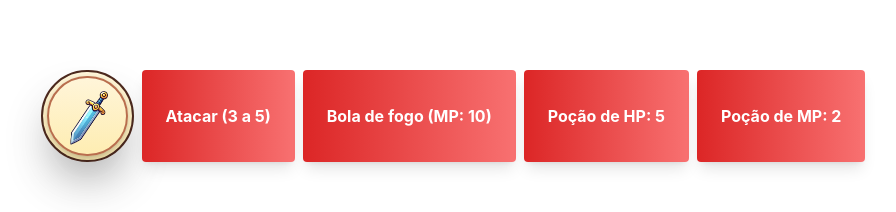
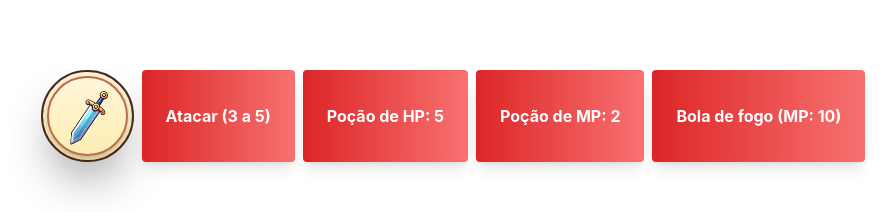
Before and after one commit to avilabiel/bellatrix-fe, a React (Vite) app: page / in a window 1280 px wide. Shown: the part 354-566 px from the top of the page, without its empty margins (187-1083 px from the left). Built offline with nearby package versions, Linux system fonts and the light colour scheme.

Commit message:
Hooks actions (#4)
* Applying dry in buttons

* So now we have hooks in our actions buttons

* Returning just battle and then extracting user and monster

* Isolating the function in its right place

```diff
--- a/src/app.tsx
+++ b/src/app.tsx
@@ -1,33 +1,28 @@
 /* eslint-disable @typescript-eslint/no-non-null-asserted-optional-chain */
 import React from "react";
-import { useCallback, useEffect, useRef, useState } from "react";
-import { battle as battleMock } from "./mock";
+import { useEffect, useRef } from "react";
 import BattleEvent, { ACTION_TYPE } from "./entities/BattleEvent";
-import Battle from "./entities/Battle";
-import User from "./entities/User";
-import Monster from "./entities/Monster";
-import Spell from "./entities/Spell";
 import HealthBar from "./components/HealthBar";
 import ManaBar from "./components/ManaBar";
-import ActionButtons from "./components/buttons/ActionButtons";
+import SwordIcon from "@/public/images/sword.png";
+import { useCombatActions } from "./hooks/useCombatActions";
+import AttackButton from "./components/buttons/AttackButton";
+import ItemButton from "./components/buttons/ItemButton";
+import SpellButton from "./components/buttons/SpellButton";
+import ButtonSword from "./components/ButtonSword";
 
 // TODO: explain
-function getRandomizer(min: number, max: number) {
-  return Math.floor(Math.random() * (1 + max - min)) + min;
-}
-
 // POC: Start the battle event
 export function App() {
-  const [battle, setBattle] = useState<Battle>(battleMock);
+  const { useItem, spellAtk, baseAtk, battle } = useCombatActions();
+  const { user, monster } = battle;
   const textareaRef = useRef<HTMLTextAreaElement>(null);
-  const { user, monster } = battle;
-
   const eventFormatter = (battleEvent: BattleEvent | string) => {
     // TODO: Improve this function => WTH is this?
     if (typeof battleEvent === "string") {
       return battleEvent;
     }
-
+    console.log(battleEvent);
     if (battleEvent.actionType === ACTION_TYPE["base-attack"]) {
       return `${battleEvent.sender.name} atacou o ${
         battleEvent.receiver?.name
@@ -49,201 +44,11 @@ export function App() {
     throw new Error("EventFormatter: NOT IMPLEMENTED");
   };
 
-  const baseAtk = useCallback(
-    (sender: User | Monster, receiver: User | Monster) => {
-      const senderAtk = sender.getAtk();
-
-      const atk = getRandomizer(senderAtk.min, senderAtk.max);
-      const isReceiverDead = receiver.getHp() - atk <= 0;
-
-      const battleEvent = new BattleEvent({
-        actionType: ACTION_TYPE["base-attack"],
-        sender: {
-          name: sender.getName(),
-        },
-        receiver: {
-          name: receiver.getName(),
-        },
-        result: {
-          sender: {
-            isWinner: isReceiverDead,
-          },
-          receiver: {
-            hp: atk * -1,
-          },
-        },
-      });
-
-      receiver.setHp(receiver.getHp() - atk);
-
-      if (receiver instanceof Monster) {
-        setBattle((battle) => {
-          return {
-            ...battle,
-            events: [...battle.events, battleEvent],
-            monster: receiver,
-          };
-        });
-
-        // NB: Avoid that the receiver attack after dead
-        if (!isReceiverDead) {
-          baseAtk(receiver, sender);
-        }
-      }
-
-      if (receiver instanceof User) {
-        setBattle((battle) => {
-          return {
-            ...battle,
-            events: [...battle.events, battleEvent],
-            user: receiver,
-          };
-        });
-      }
-
-      if (isReceiverDead) {
-        return;
-      }
-    },
-    [battle]
-  );
-
-  const useItem = useCallback((sender: User | Monster, itemName: string) => {
-    const item = sender.getItems().find((item) => item.name === itemName);
-
-    if (!item) {
-      alert("Item not found!");
-      return;
-    }
-
-    if (item.quantity <= 0) {
-      alert("You don't have enough items");
-      return;
-    }
-
-    let newHp = sender.getHp() + item.result.hp;
-    let newMp = sender.getMp() + item.result.mp;
-
-    if (newHp > sender.getMaxHp()) {
-      newHp = sender.getMaxHp();
-    }
-
-    if (newMp > sender.getMaxMp()) {
-      newMp = sender.getMaxMp();
-    }
-
-    sender.setHp(newHp);
-    sender.setMp(newMp);
-    item.quantity--;
-
-    const battleEvent = new BattleEvent({
-      actionType: ACTION_TYPE["item-use"],
-      sender: {
-        name: sender.getName(),
-      },
-      receiver: null,
-      item: {
-        name: item.name,
-      },
-      result: {
-        sender: {
-          hp: item.result.hp,
-          mp: item.result.mp,
-          newQuantity: item.quantity,
-        },
-        receiver: null,
-      },
-    });
-
-    if (sender instanceof User) {
-      setBattle((battle) => {
-        return {
-          ...battle,
-          events: [...battle.events, battleEvent],
-          user: sender,
-        };
-      });
-
-      baseAtk(battle.monster, sender);
-    }
-  }, []);
-
-  const spellAtk = useCallback(
-    (sender: User | Monster, receiver: User | Monster, spellName: string) => {
-      const spell: Spell | undefined = sender
-        .getSpells()
-        .find((spell) => spell.name === spellName);
-
-      if (!spell) {
-        alert("Spell not found!");
-        return;
-      }
-
-      const senderManaAfterAtk = sender.getMp() - spell.mpCost;
-      if (senderManaAfterAtk < 0) {
-        alert("You don't have enough mana");
-        return;
-      }
-
-      const senderAtk = spell.atk;
-
-      const atk = getRandomizer(senderAtk.min, senderAtk.max);
-      const isReceiverDead = receiver.getHp() - atk <= 0;
-
-      const battleEvent = new BattleEvent({
-        actionType: ACTION_TYPE["spell-attack"],
-        sender: {
-          name: sender.getName(),
-        },
-        receiver: {
-          name: receiver.getName(),
-        },
-        spell,
-        result: {
-          sender: {
-            mp: spell.mpCost * -1,
-            isWinner: isReceiverDead,
-          },
-          receiver: {
-            hp: atk * -1,
-          },
-        },
-      });
-
-      receiver.setHp(receiver.getHp() - atk);
-      sender.setMp(senderManaAfterAtk);
-
-      if (receiver instanceof Monster && sender instanceof User) {
-        setBattle((battle) => {
-          return {
-            ...battle,
-            events: [...battle.events, battleEvent],
-            monster: receiver,
-            user: sender,
-          };
-        });
-
-        // NB: Avoid that the receiver attack after dead
-        if (!isReceiverDead) {
-          baseAtk(receiver, sender);
-        }
-      }
-
-      // NB: later we can implement spell attack for monsters
-      if (isReceiverDead) {
-        return;
-      }
-    },
-    [battle]
-  );
-
   useEffect(() => {
     if (textareaRef.current) {
       textareaRef.current.scrollTop = textareaRef.current.scrollHeight;
     }
   }, [battle.events]);
-
-  console.log(JSON.stringify(battle));
 
   return (
     <div className="App">
@@ -276,13 +81,30 @@ export function App() {
           readOnly
         />
       </div>
-      <ActionButtons
-        baseAtk={baseAtk}
-        spellAtk={spellAtk}
-        useItem={useItem}
-        monster={monster}
-        user={user}
-      />
+      <div className="flex gap-2 w-full justify-center mt-10">
+        <ButtonSword onClick={() => baseAtk(user, monster)}>
+          <img src={SwordIcon} width={45} className="mt-[-4px]" />
+        </ButtonSword>
+        <AttackButton
+          onClick={() => baseAtk(user, monster)}
+          atkMin={user.character.atk.min}
+          atkMax={user.character.atk.max}
+        />
+        {user.character.items.map((item, index) => (
+          <ItemButton
+            key={index}
+            onClick={() => useItem(user, item.name)}
+            item={item}
+          />
+        ))}
+        {user.character.spells.map((spell, index) => (
+          <SpellButton
+            key={index}
+            onClick={() => spellAtk(user, monster, spell.name)}
+            spell={spell}
+          />
+        ))}
+      </div>
     </div>
   );
 }
--- a/src/components/Button.tsx
+++ b/src/components/ButtonSword.tsx
@@ -5,7 +5,7 @@ interface Props {
   onClick: () => void;
 }
 
-export default function Button({ children, onClick }: Props): ReactElement {
+export default function ButtonSword({ children, onClick }: Props): ReactElement {
   return (
     <div
       className="bg-gradient-to-t from-[#FEEDB2] to-[#FFF5D9] border-[#4D2A1F] rounded-[3rem] border-solid border-2 px-1 py-1 text-white shadow-2xl hover:shadow-xl transition-all duration-200 transform hover:scale-105 cursor-pointer"
--- /dev/null
+++ b/src/hooks/useCombatActions.ts
@@ -0,0 +1,203 @@
+import { useCallback, useState } from "react";
+import User from "@/entities/User";
+import Monster from "@/entities/Monster";
+import BattleEvent, { ACTION_TYPE } from "@/entities/BattleEvent";
+import Battle from "@/entities/Battle";
+import { battle as battleMock } from "@/mock";
+import Spell from "@/entities/Spell";
+
+export const useCombatActions = () => {
+  function getRandomizer(min: number, max: number) {
+    return Math.floor(Math.random() * (1 + max - min)) + min;
+  }
+
+  const [battle, setBattle] = useState<Battle>(battleMock);
+  const { user, monster } = battle;
+
+  const baseAtk = useCallback(
+    (sender: User | Monster, receiver: User | Monster) => {
+      const senderAtk = sender.getAtk();
+
+      const atk = getRandomizer(senderAtk.min, senderAtk.max);
+      const isReceiverDead = receiver.getHp() - atk <= 0;
+
+      const battleEvent = new BattleEvent({
+        actionType: ACTION_TYPE["base-attack"],
+        sender: {
+          name: sender.getName(),
+        },
+        receiver: {
+          name: receiver.getName(),
+        },
+        result: {
+          sender: {
+            isWinner: isReceiverDead,
+          },
+          receiver: {
+            hp: atk * -1,
+          },
+        },
+      });
+
+      receiver.setHp(receiver.getHp() - atk);
+
+      if (receiver instanceof Monster) {
+        setBattle((battle) => {
+          return {
+            ...battle,
+            events: [...battle.events, battleEvent],
+            monster: receiver,
+          };
+        });
+
+        // NB: Avoid that the receiver attack after dead
+        if (!isReceiverDead) {
+          baseAtk(receiver, sender);
+        }
+      }
+      if (isReceiverDead) {
+        alert(`O ${receiver.getName()} morreu!`);
+        return;
+      }
+    },
+    [battle]
+  );
+
+  const useItem = useCallback((sender: User | Monster, itemName: string) => {
+    const item = sender.getItems().find((item) => item.name === itemName);
+
+    if (!item) {
+      alert("Item not found!");
+      return;
+    }
+
+    if (item.quantity <= 0) {
+      alert("You don't have enough items");
+      return;
+    }
+
+    let newHp = sender.getHp() + item.result.hp;
+    let newMp = sender.getMp() + item.result.mp;
+
+    if (newHp > sender.getMaxHp()) {
+      newHp = sender.getMaxHp();
+    }
+
+    if (newMp > sender.getMaxMp()) {
+      newMp = sender.getMaxMp();
+    }
+
+    sender.setHp(newHp);
+    sender.setMp(newMp);
+    item.quantity--;
+
+    const battleEvent = new BattleEvent({
+      actionType: ACTION_TYPE["item-use"],
+      sender: {
+        name: sender.getName(),
+      },
+      receiver: null,
+      item: {
+        name: item.name,
+      },
+      result: {
+        sender: {
+          hp: item.result.hp,
+          mp: item.result.mp,
+          newQuantity: item.quantity,
+        },
+        receiver: null,
+      },
+    });
+
+    if (sender instanceof User) {
+      setBattle((battle) => {
+        return {
+          ...battle,
+          events: [...battle.events, battleEvent],
+          user: sender,
+        };
+      });
+
+      baseAtk(battle.monster, sender);
+    }
+  }, []);
+
+  const spellAtk = useCallback(
+    (sender: User | Monster, receiver: User | Monster, spellName: string) => {
+      const spell: Spell | undefined = sender
+        .getSpells()
+        .find((spell) => spell.name === spellName);
+
+      if (!spell) {
+        alert("Spell not found!");
+        return;
+      }
+
+      const senderManaAfterAtk = sender.getMp() - spell.mpCost;
+      if (senderManaAfterAtk < 0) {
+        alert("You don't have enough mana");
+        return;
+      }
+
+      const senderAtk = spell.atk;
+
+      const atk = getRandomizer(senderAtk.min, senderAtk.max);
+      const isReceiverDead = receiver.getHp() - atk <= 0;
+
+      const battleEvent = new BattleEvent({
+        actionType: ACTION_TYPE["spell-attack"],
+        sender: {
+          name: sender.getName(),
+        },
+        receiver: {
+          name: receiver.getName(),
+        },
+        spell,
+        result: {
+          sender: {
+            mp: spell.mpCost * -1,
+            isWinner: isReceiverDead,
+          },
+          receiver: {
+            hp: atk * -1,
+          },
+        },
+      });
+
+      receiver.setHp(receiver.getHp() - atk);
+      sender.setMp(senderManaAfterAtk);
+
+      if (receiver instanceof Monster && sender instanceof User) {
+        setBattle((battle) => {
+          return {
+            ...battle,
+            events: [...battle.events, battleEvent],
+            monster: receiver,
+            user: sender,
+          };
+        });
+
+        // NB: Avoid that the receiver attack after dead
+        if (!isReceiverDead) {
+          baseAtk(receiver, sender);
+        }
+      }
+
+      // NB: later we can implement spell attack for monsters
+      if (isReceiverDead) {
+        return;
+      }
+    },
+    [battle]
+  );
+
+  return {
+    battle,
+    user,
+    monster,
+    baseAtk,
+    useItem,
+    spellAtk,
+  };
+};
```
